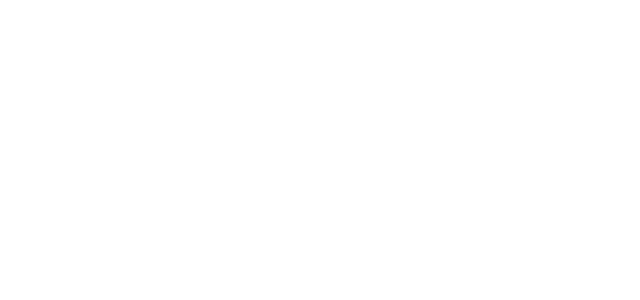
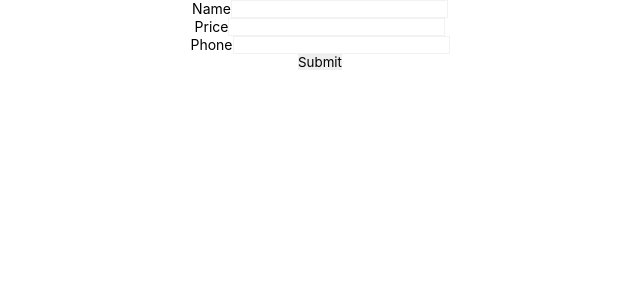
Before and after one commit to ros455/daifreelance, a React (Create React App) app: page /order in a window 1280 px wide. Before the commit this address had no page. Shown: the top 300 px of the page, without its empty margins (320-960 px from the left). Built offline with nearby package versions, Linux system fonts and the light colour scheme.

Commit message:
orderform

```diff
--- a/src/App.js
+++ b/src/App.js
@@ -5,6 +5,7 @@
 import AdminPanel from './component/AdminPanel.js';
 import Login from './component/Login';
 import {Routes, Route} from 'react-router-dom';
+import OrderForm from './component/OrderForm';
 
 function App() {
   return (
@@ -13,6 +14,7 @@
         <Route path='/' element={<CalculatePublick/>}/>
         <Route path='edit' element={<Login/>}/>
         <Route path='edit/admin' element={<AdminPanel/>}/>
+        <Route path='order' element={<OrderForm/>}/>
       </Routes>
          </div>
   );
--- /dev/null
+++ b/src/component/OrderForm.js
@@ -0,0 +1,73 @@
+import React, { useState } from "react";
+
+function OrderForm() {
+  const [name, setName] = useState("");
+  const [price, setPrice] = useState("");
+  const [phone, setPhone] = useState("");
+
+  const handleSubmit = async (e) => {
+    e.preventDefault();
+
+    const order = {
+      source_id: 1,
+      buyer: {
+        full_name: name,
+        phone: phone,
+      },
+      products: [
+        {
+          price: price,
+          quantity: 1,
+          name: "Product"
+        },
+      ],
+    };
+
+    const response = await fetch("https://testkushnir.keycrm.app/api/v1/orders", {
+      method: "POST",
+      headers: {
+        "Content-Type": "application/json",
+        Authorization: "Bearer Mzk1YTJjZmUyNTA4YTE3MzNmYzFkMjQyYjgzYTFhMGZhYTQ3MWRhYw",
+      },
+      body: JSON.stringify(order),
+    });
+
+    const data = await response.json();
+    console.log(data);
+  };
+
+  return (
+    <form onSubmit={handleSubmit}>
+      <div>
+        <label htmlFor="name">Name</label>
+        <input
+          type="text"
+          id="name"
+          value={name}
+          onChange={(e) => setName(e.target.value)}
+        />
+      </div>
+      <div>
+        <label htmlFor="price">Price</label>
+        <input
+          type="number"
+          id="price"
+          value={price}
+          onChange={(e) => setPrice(e.target.value)}
+        />
+      </div>
+      <div>
+        <label htmlFor="phone">Phone</label>
+        <input
+          type="tel"
+          id="phone"
+          value={phone}
+          onChange={(e) => setPhone(e.target.value)}
+        />
+      </div>
+      <button type="submit">Submit</button>
+    </form>
+  );
+}
+
+export default OrderForm;
```
